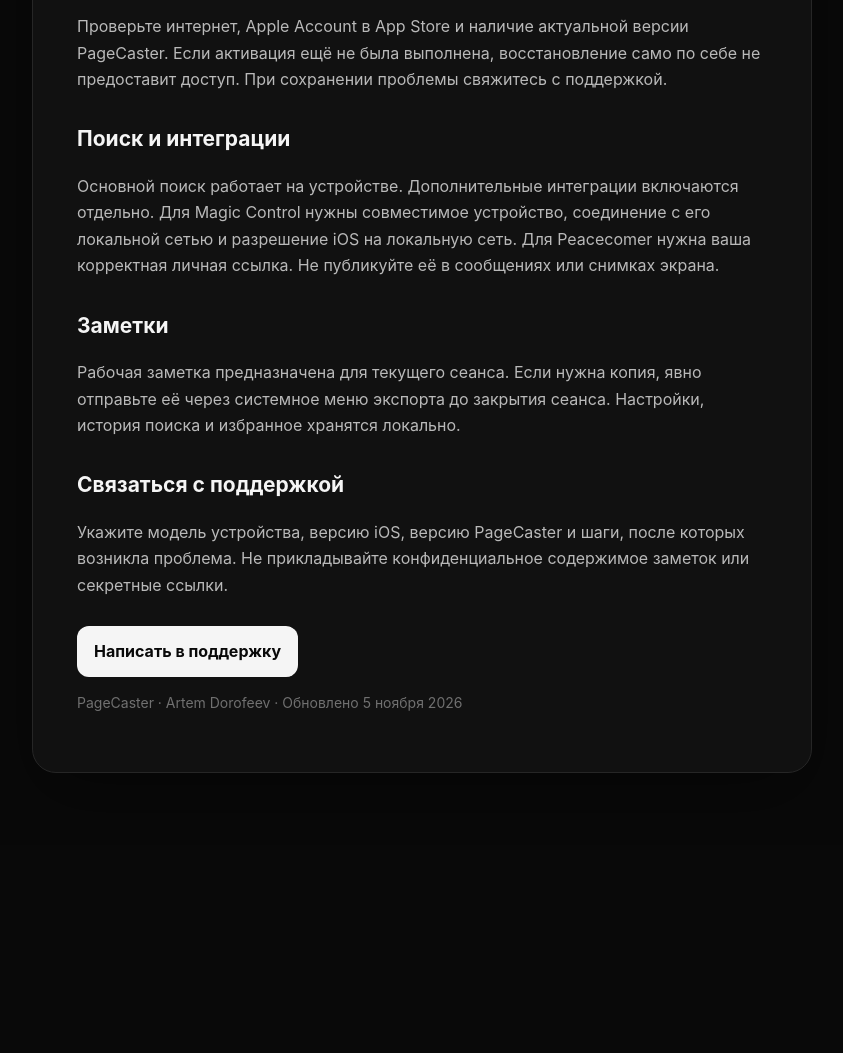
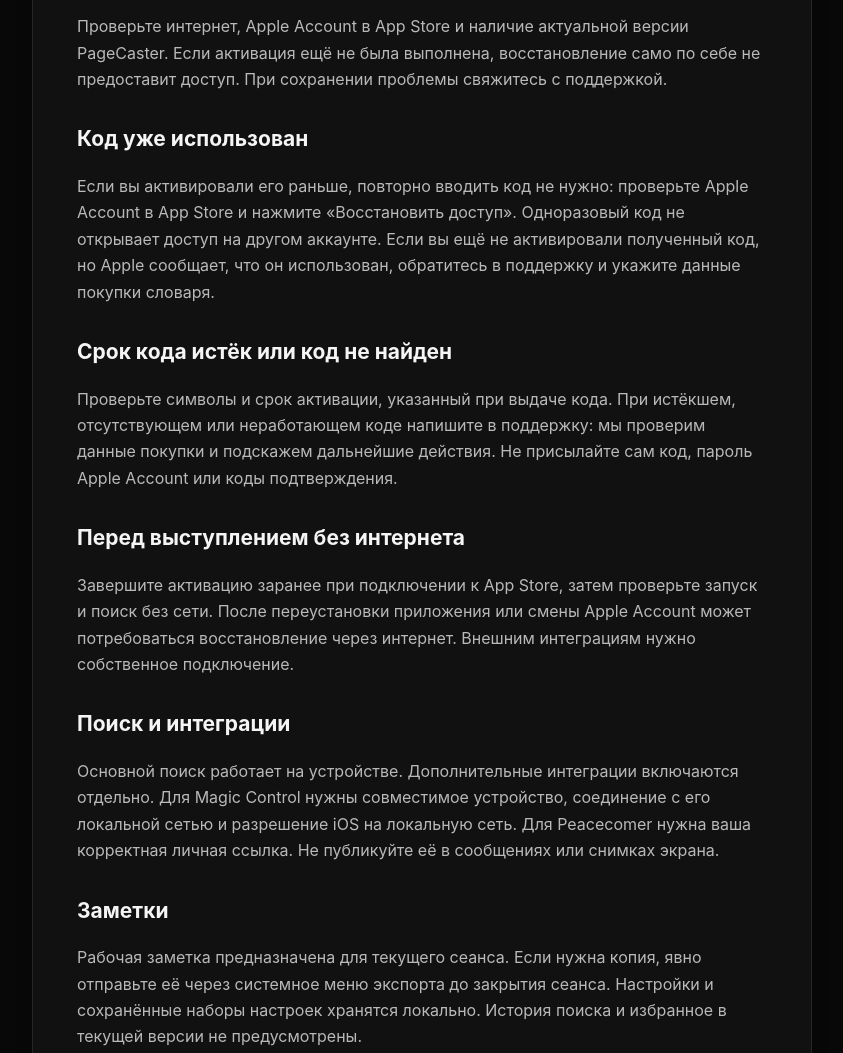
Before and after one commit to Artemdrv/artemdrv.github.io, a plain HTML site: page pagecaster/support/index.html in a window 1280 px wide. Shown: the part 757-1810 px from the top of the page, without its empty margins (218-1061 px from the left). Before the commit the page ends 1602 px from the top, so only its background shows below. Drawn offline with Linux system fonts and the light colour scheme.

Commit message:
Clarify PageCaster activation help and supported features
Updated the notes section to clarify that history and favorites are not supported in the current version.

```diff
--- a/pagecaster/support/index.html
+++ b/pagecaster/support/index.html
@@ -5,7 +5,10 @@
 <h2>Начало работы</h2><p>Откройте PageCaster и активируйте доступ через системное окно App Store с кодом владельца. После активации можно искать слова и их положение в словаре, выполнять обратный поиск по координатам и готовить выступление. Интерфейс и словарь — на русском языке.</p>
 <h2>Восстановление доступа</h2><p>На новом устройстве используйте тот же Apple Account, на котором активировали доступ, и нажмите «Восстановить доступ». Для активации и восстановления требуется соединение с App Store. Не отправляйте службе поддержки пароль Apple Account, коды подтверждения или неиспользованный код активации.</p>
 <h2>Если доступ не восстанавливается</h2><p>Проверьте интернет, Apple Account в App Store и наличие актуальной версии PageCaster. Если активация ещё не была выполнена, восстановление само по себе не предоставит доступ. При сохранении проблемы свяжитесь с поддержкой.</p>
+<h2>Код уже использован</h2><p>Если вы активировали его раньше, повторно вводить код не нужно: проверьте Apple Account в App Store и нажмите «Восстановить доступ». Одноразовый код не открывает доступ на другом аккаунте. Если вы ещё не активировали полученный код, но Apple сообщает, что он использован, обратитесь в поддержку и укажите данные покупки словаря.</p>
+<h2>Срок кода истёк или код не найден</h2><p>Проверьте символы и срок активации, указанный при выдаче кода. При истёкшем, отсутствующем или неработающем коде напишите в поддержку: мы проверим данные покупки и подскажем дальнейшие действия. Не присылайте сам код, пароль Apple Account или коды подтверждения.</p>
+<h2>Перед выступлением без интернета</h2><p>Завершите активацию заранее при подключении к App Store, затем проверьте запуск и поиск без сети. После переустановки приложения или смены Apple Account может потребоваться восстановление через интернет. Внешним интеграциям нужно собственное подключение.</p>
 <h2>Поиск и интеграции</h2><p>Основной поиск работает на устройстве. Дополнительные интеграции включаются отдельно. Для Magic Control нужны совместимое устройство, соединение с его локальной сетью и разрешение iOS на локальную сеть. Для Peacecomer нужна ваша корректная личная ссылка. Не публикуйте её в сообщениях или снимках экрана.</p>
-<h2>Заметки</h2><p>Рабочая заметка предназначена для текущего сеанса. Если нужна копия, явно отправьте её через системное меню экспорта до закрытия сеанса. Настройки, история поиска и избранное хранятся локально.</p>
+<h2>Заметки</h2><p>Рабочая заметка предназначена для текущего сеанса. Если нужна копия, явно отправьте её через системное меню экспорта до закрытия сеанса. Настройки и сохранённые наборы настроек хранятся локально. История поиска и избранное в текущей версии не предусмотрены.</p>
 <h2>Связаться с поддержкой</h2><p>Укажите модель устройства, версию iOS, версию PageCaster и шаги, после которых возникла проблема. Не прикладывайте конфиденциальное содержимое заметок или секретные ссылки.</p><a class="button" href="mailto:drv.8604@gmail.com?subject=PageCaster%20Support">Написать в поддержку</a>
-<p class="muted">PageCaster · Artem Dorofeev · Обновлено 5 ноября 2026</p></section></main></body></html>
+<p class="muted">PageCaster · Artem Dorofeev · Обновлено 13 ноября 2026</p></section></main></body></html>
```
